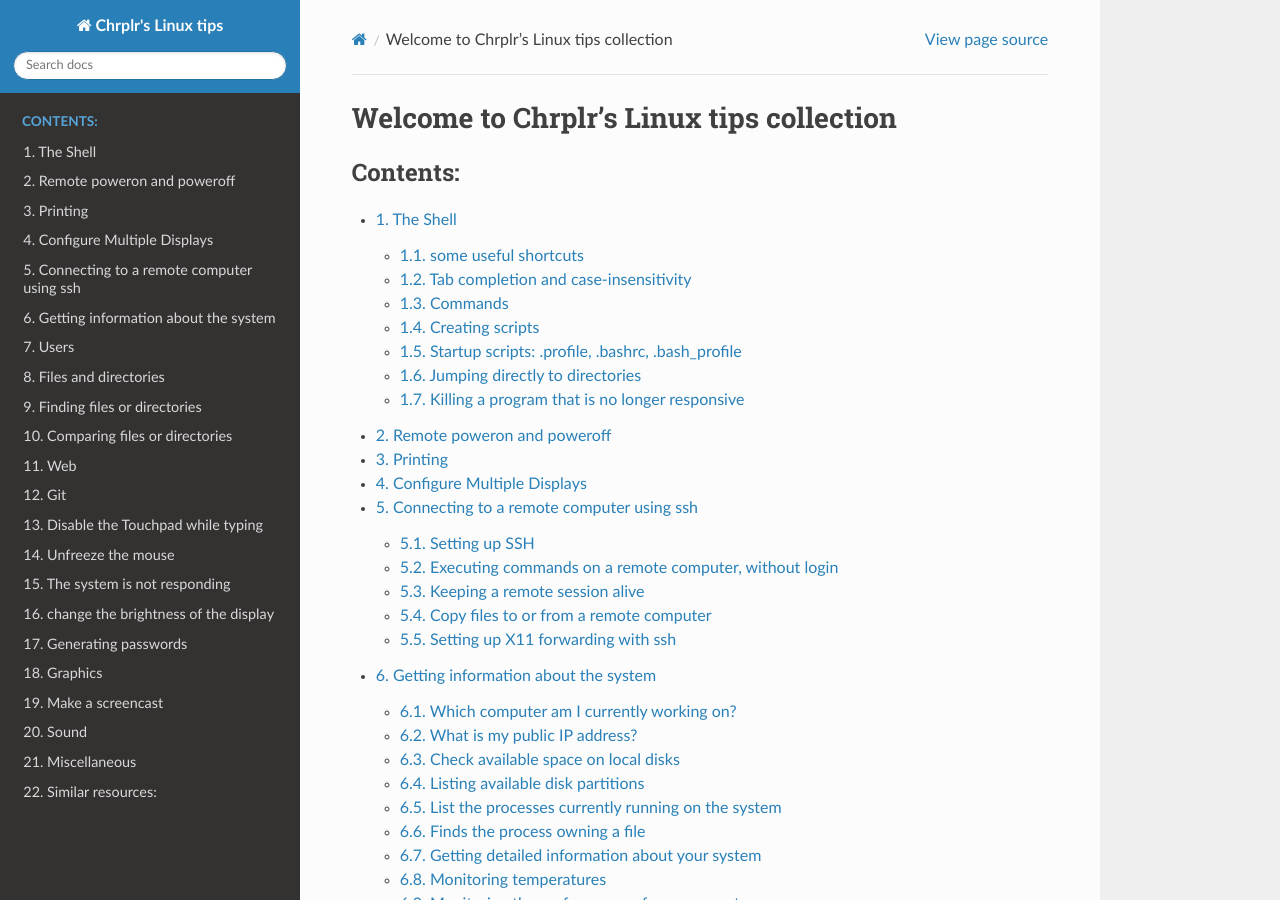
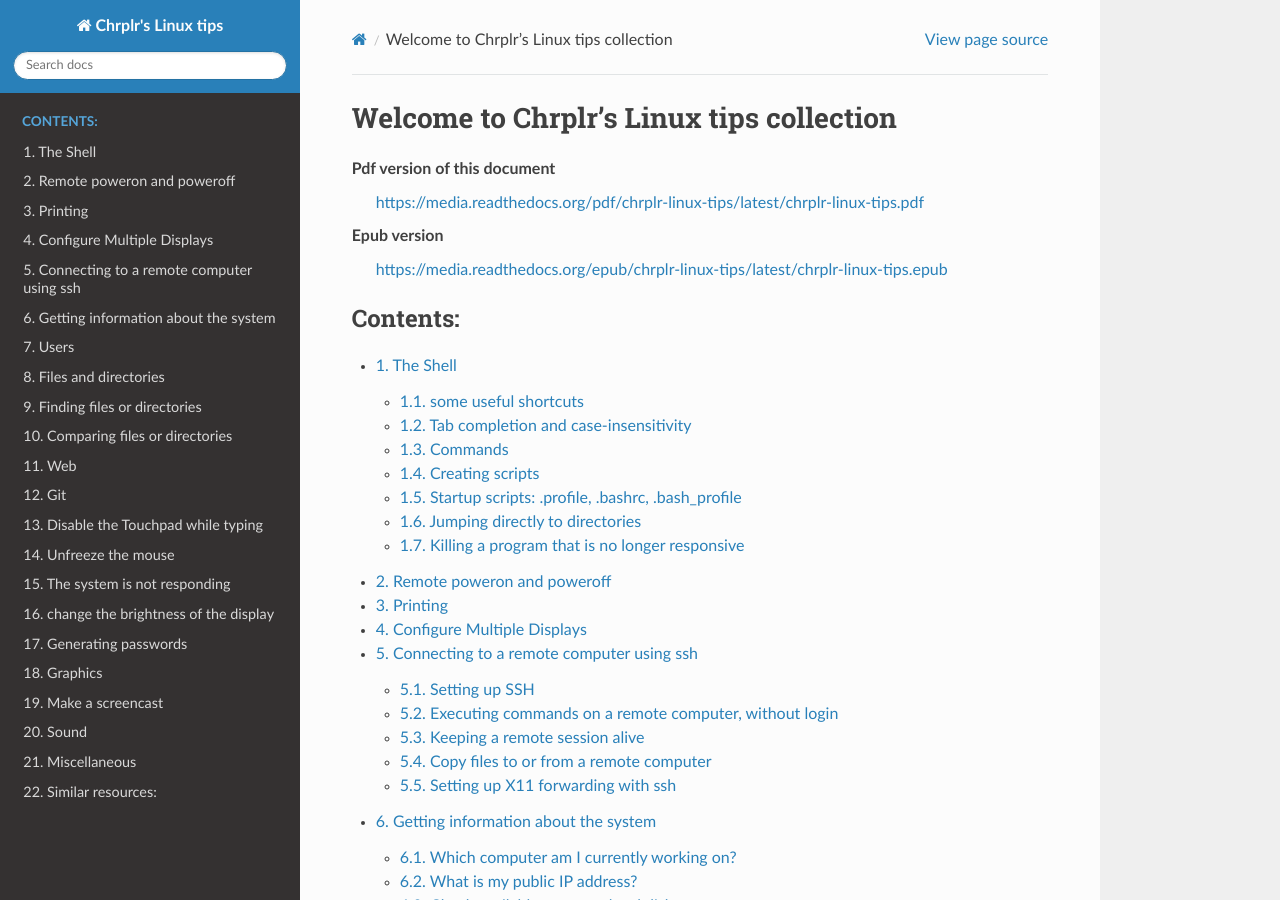
Before and after one commit to chrplr/linux-tips, a Sphinx documentation site: the page built from docs/index.rst, in a window 1280 px wide and 900 px high. Built offline with Sphinx 7.4.7 and the Read the Docs theme 2.0.0, drawn with Linux system fonts in a browser that asks for light colours.

Commit message:
added links to pdf & epub to index

```diff
--- a/docs/index.rst
+++ b/docs/index.rst
@@ -5,6 +5,14 @@
 
 Welcome to Chrplr's Linux tips collection
 =========================================
+
+Pdf version of this document
+  https://media.readthedocs.org/pdf/chrplr-linux-tips/latest/chrplr-linux-tips.pdf
+
+Epub version
+  https://media.readthedocs.org/epub/chrplr-linux-tips/latest/chrplr-linux-tips.epub
+
+
 
 .. toctree::
    :numbered:
```
